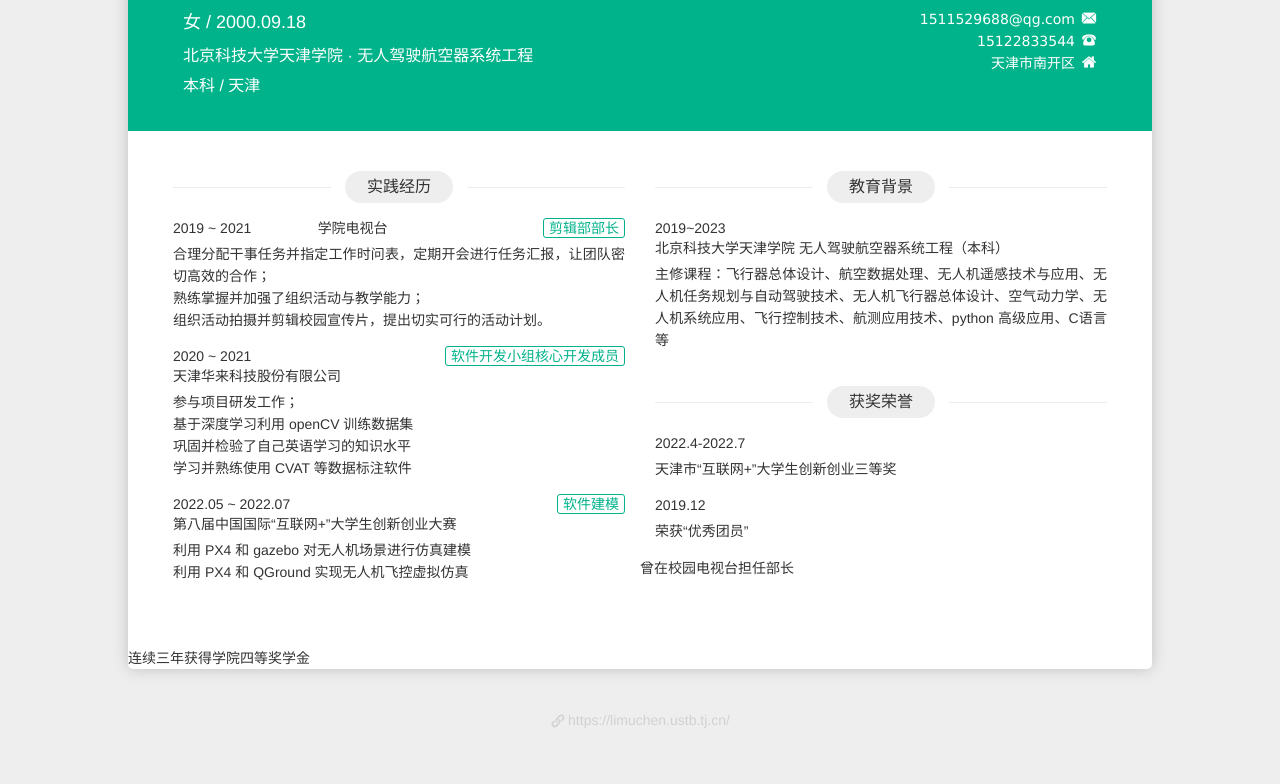
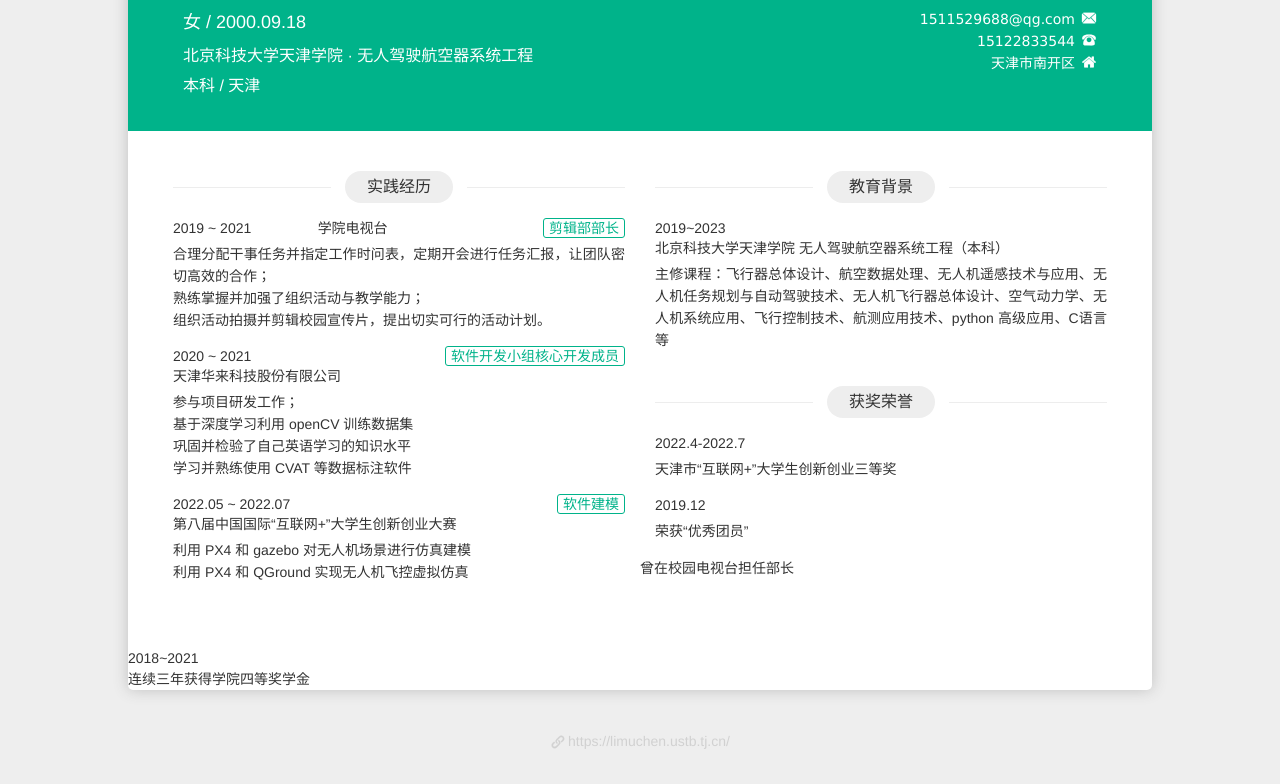
Before and after one commit to tjustb/limuchen-resume, a plain HTML site: page index.html in a window 1280 px wide. Shown: the part 176-960 px from the top of the page. Before the commit the page ends 939 px from the top, so only its background shows below. Drawn offline with Linux system fonts and the light colour scheme.

Commit message:
Update index.html

```diff
--- a/index.html
+++ b/index.html
@@ -138,7 +138,7 @@
       </div>
     <div class="item">
         <header class="item-hd">
-         <span class="item-time"></span>
+         <span class="item-time">2018~2021</span>
         </header>
         <div class="item-bd">
          <p class="section-content">连续三年获得学院四等奖学金</p>
```
